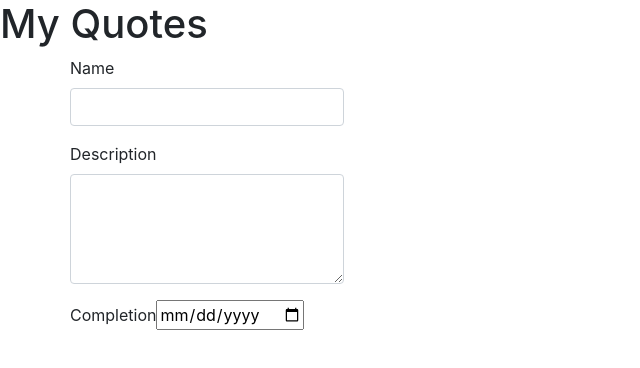
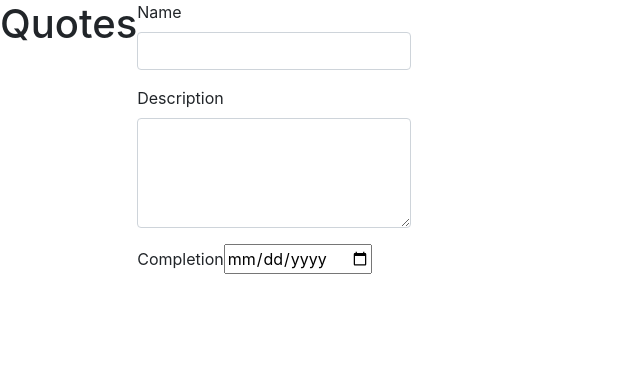
Before and after one commit to ArundaVictor/quotes, an Angular app: page / in a window 1280 px wide. Shown: the top 368 px of the page, without its empty margins (0-640 px from the left). Built offline with nearby package versions, Linux system fonts and the light colour scheme.

Commit message:
add new form fields

```diff
--- a/src/app/quotes/quotes.component.html
+++ b/src/app/quotes/quotes.component.html
@@ -1,6 +1,34 @@
-<h1>My Quotes</h1>
-<div class="container">
+
+<!-- <div class="container">
     <div class="row">
         <app-quote-form></app-quote-form>
     </div>
+</div> -->
+
+
+<div class="container-fluid">
+
+    <div class="row">
+      <h1>Quotes</h1>
+      <br>
+        <form>
+            <div class="form-group">
+
+                <label for="name">Name</label>
+                <input type="text" required class="form-control" id="name">
+
+            </div>
+            <div class="form-group">
+
+                <label for="description">Description</label>
+                <textarea class="form-control" id="description" rows="4" required></textarea>
+
+            </div>
+            <div class="form-group">
+                <label for="complete">Completion</label>
+                <input type='date' id="complete" required>
+
+            </div>
+        </form>
+    </div>
 </div>
--- a/src/app/quotes/quotes.component.ts
+++ b/src/app/quotes/quotes.component.ts
@@ -6,12 +6,12 @@
   styleUrls: ['./quotes.component.css']
 })
 export class QuotesComponent implements OnInit {
-  title = 'Quotes';
-  quotes =[
-    new Quotes (1, "Everyday is a brand new day", "Everyday is beautiful"),
-    new Quotes (2, "Everyday is a brand new day", "Everyday is beautiful"),
-    new Quotes (3, "Everyday is a brand new day", "Everyday is beautiful"),
-  ]
+  // title = 'Quotes';
+  // quotes =[
+  //   new Quotes (1, "Everyday is a brand new day", "Everyday is beautiful"),
+  //   new Quotes (2, "Everyday is a brand new day", "Everyday is beautiful"),
+  //   new Quotes (3, "Everyday is a brand new day", "Everyday is beautiful"),
+  // ]
   constructor() { }
 
   ngOnInit() {
```
